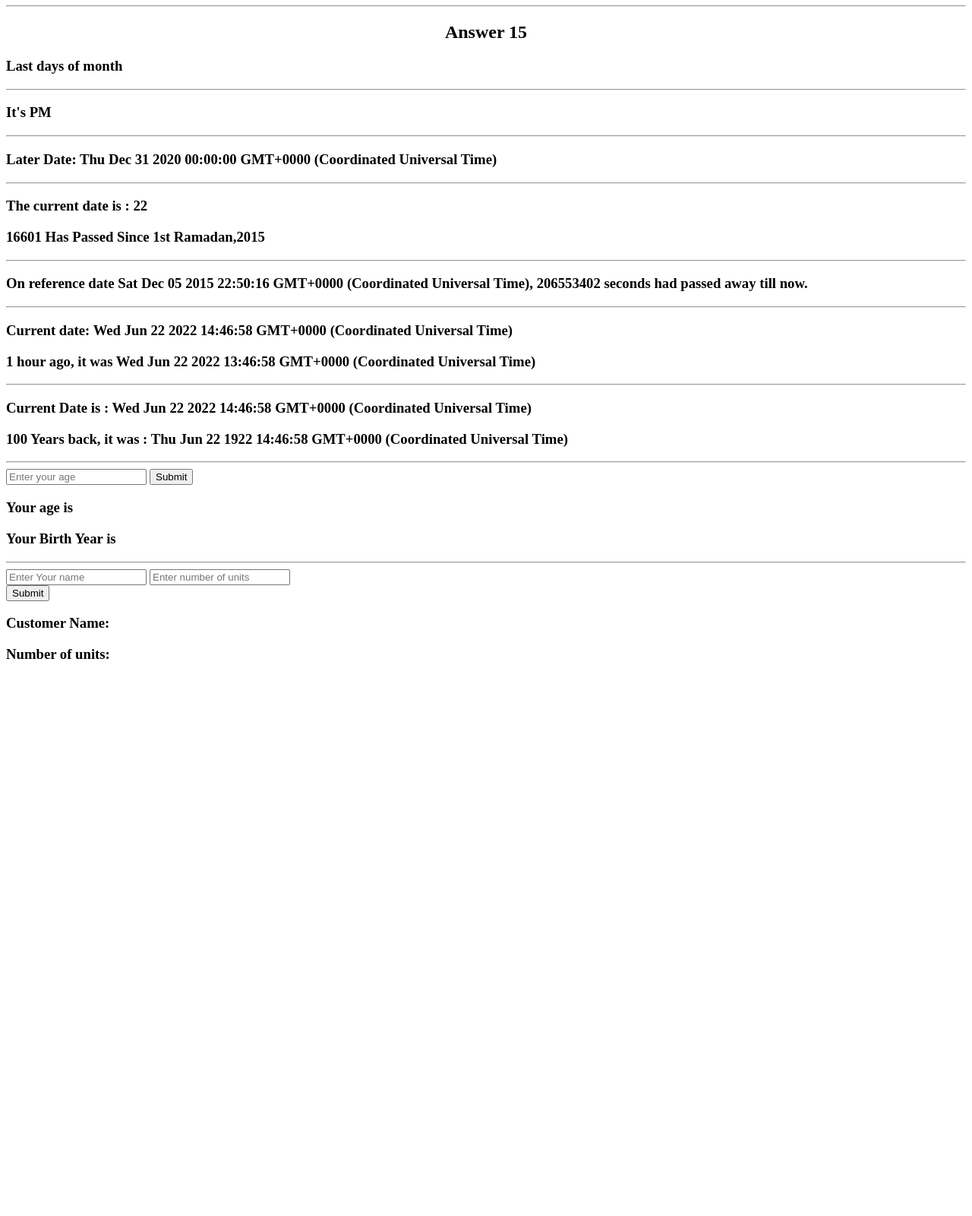
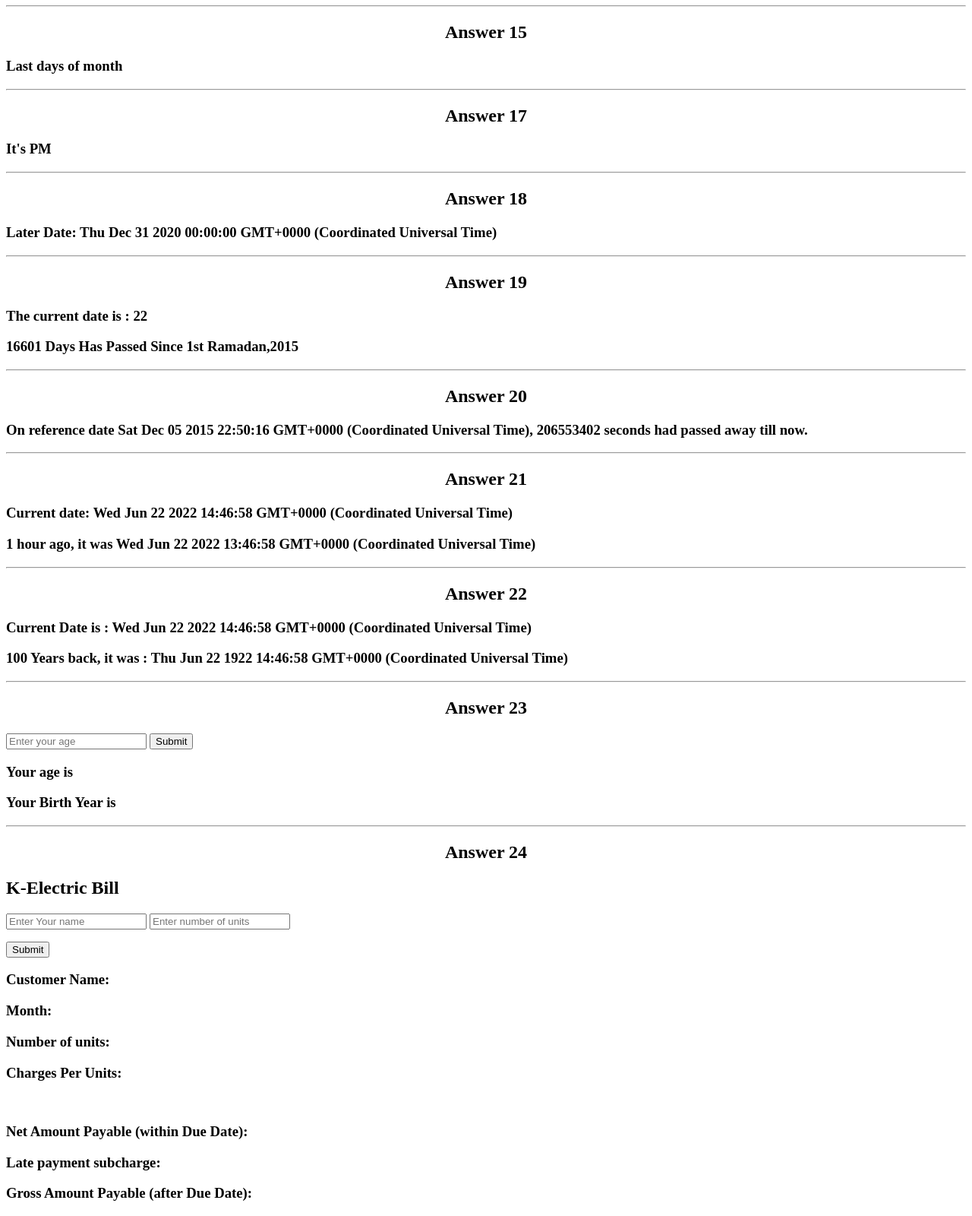
Before and after one commit to Huzaifa-Habib/Chap-26--34, a plain HTML site: page index.html in a window 1280 px wide. Shown: the part 2291-3891 px from the top of the page at 76% size. Before the commit the page ends 3182 px from the top, so only its background shows below. Drawn offline with Linux system fonts and the light colour scheme.

Commit message:
final commit

```diff
--- a/app.js
+++ b/app.js
@@ -270,11 +270,23 @@ function clickk () {
 var monthsArray = ["Januaury","Febuaury" ,"March","April","May","June","July","August","September",
 "October","November","December"];
 
-var billMonth = neww.getMonth();
+var billMonth = new Date().getMonth();
+var currentBillMonth = monthsArray[billMonth];
 var userName = document.getElementById("customerName").value;
 var userUnit = document.getElementById("units").value;
+var charges = 14
+var subCharges=500;
+var netAmount = userUnit * charges;
+var grossAmount = netAmount + subCharges;
 document.getElementById("name").innerText=userName;
+document.getElementById("billMonth").innerText=currentBillMonth;
 document.getElementById("unit").innerText=userUnit;
+document.getElementById("charges").innerText=charges;
+document.getElementById("net").innerText=netAmount;
+document.getElementById("sub").innerText=subCharges;
+document.getElementById("gross").innerText=grossAmount;
+
+}
 
 
-}
+// Question 25===============================================================================
--- a/index.html
+++ b/index.html
@@ -5,9 +5,10 @@
     <meta http-equiv="X-UA-Compatible" content="IE=edge">
     <meta name="viewport" content="width=device-width, initial-scale=1.0">
     <link rel="stylesheet" href="./style.css">
-    <title>Document</title>
+    <title>Chap 26 - 35 </title>
 </head>
 <body>
+
     <center><h2>Answer 1</h2></center>
     <input type="number" name="" id="ask" placeholder="Enter a positve number" />
     <button onClick="btn1()">Submit</button>
@@ -16,6 +17,7 @@
     <h3>Floor value:<span id="floor"></span></h3>
     <h3>Ceil value:<span id="ciel"></span></h3>
     <hr>
+
     <!-- End of question 1  -->
 
     <center><h2>Answer 2</h2></center>
@@ -120,40 +122,47 @@
     <!-- <h3 >Current Date : <span id="currentDate"></span> </h3> -->
     <!-- End of question 16 -->
 
+    <center><h2>Answer 17</h2></center>
 
     <h3 id="pm"></h3>
     <h3 id="am"></h3>
     <hr>
     <!-- End of question 17 -->
 
+    <center><h2>Answer 18</h2></center>
 
     <h3>Later Date: <span id="later"></span></h3>
     <hr>
     <!-- End of question 18 -->
 
+    <center><h2>Answer 19</h2></center>
 
     <h3>The current date is : <span id="rday"></span></h3>
-    <h3><span id="lday"></span> Has Passed Since 1st Ramadan,2015</h3>
+    <h3><span id="lday"></span> Days Has Passed Since 1st Ramadan,2015</h3>
     <hr>
     <!-- End of question 19 -->
 
+    <center><h2>Answer 20</h2></center>
 
     <h3>On reference date <span id="ref"></span>, <span id="sec"></span>
          seconds had passed away till now. </h3>
         <hr>
     <!-- End of question 20 -->
 
+    <center><h2>Answer 21</h2></center>
 
     <h3 >Current date: <span id="crrnt"></span> </h3>
     <h3>1 hour ago, it was <span id="minus"></span></h3>
     <hr>
     <!-- End of question 21 -->
 
+    <center><h2>Answer 22</h2></center>
 
     <h3>Current Date is : <span id="crrntDate"></span></h3>
     <h3>100 Years back, it was : <span id="oldYear"></span></h3>
     <hr>
     <!-- End of question 22 -->
+    <center><h2>Answer 23</h2></center>
 
     <input type="number"  id="age" placeholder="Enter your age">
     <button onClick="age()">Submit</button>
@@ -162,15 +171,26 @@
     <h3>Your Birth Year is <span id="userBirthYear"></span></h3>
     <hr>
     <!-- End of question 23 -->
+    <center><h2>Answer 24</h2></center>
 
-
+    <h2>K-Electric Bill</h2>
     <input type="text"  id="customerName" placeholder="Enter Your name"/>
     <input type="number" id="units" placeholder="Enter number of units"> <br>
-    <button onClick="clickk()">Submit</button>
+    <p><button onClick="clickk()">Submit</button></p>
 
 
     <h3>Customer Name: <span id="name"></span> </h3>
+    <h3>Month: <span id="billMonth"></span> </h3>
     <h3>Number of units: <span id="unit"></span> </h3>
+    <h3>Charges Per Units: <span id="charges"></span> </h3>
+    <br>
+    <h3>Net Amount Payable (within Due Date): <span id="net"></span> </h3>
+    <h3>Late payment subcharge: <span id="sub"></span> </h3>
+    <h3>Gross Amount Payable (after Due Date): <span id="gross"></span> </h3>
+
+
+
+
 
 
 
--- a/style.css
+++ b/style.css
@@ -1,21 +1,4 @@
-/* #ask{
-    width: 20%;
-}
 
-#ask1{
-    width: 20%;
-}
-
-#ask2{
-    width: 20%;
-}
-
-#ask3{
-    width: 20%;
-}
-
-#ask4{
-    width: 20%; */
 
 #ask5,#ask4,#ask3,#ask2,#ask1,#ask{
     width: 20%;
@@ -23,7 +6,8 @@
 
 #secret{
     width: 21%;
+}
 
-
-
+button{
+    cursor: pointer;
 }
```
